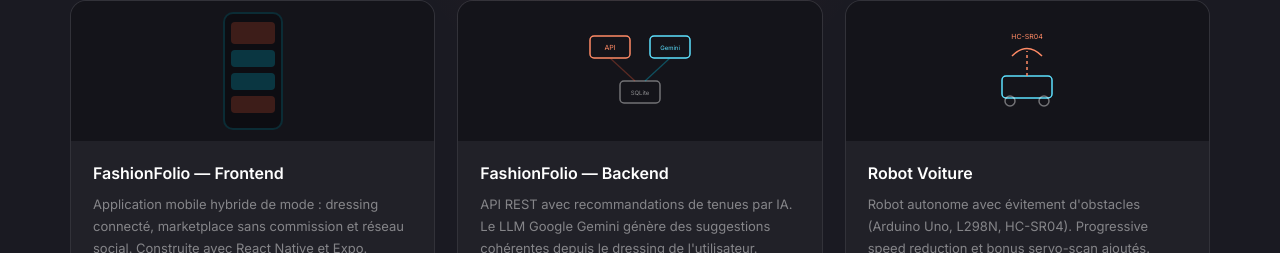
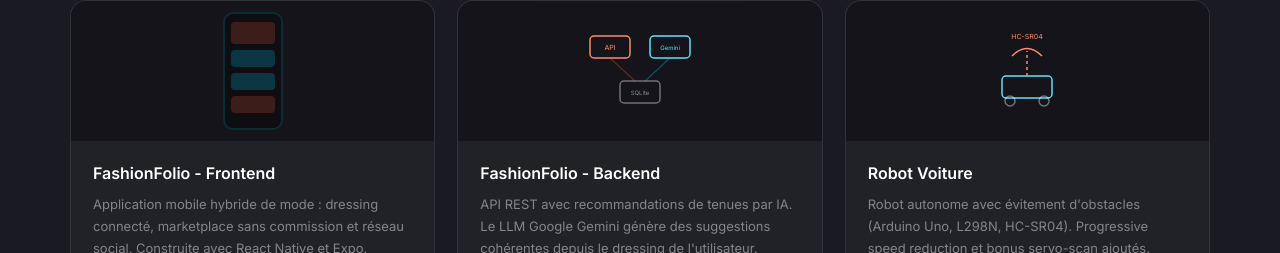
Before and after one commit to przlelia-art/Portfolio, a React (Vite) app: page / in a window 1280 px wide. Shown: the part 2550-2803 px from the top of the page. Built offline with nearby package versions, Linux system fonts and the light colour scheme.

Commit message:
fix: correction of writing L33 and L42

```diff
--- a/src/components/Projects.jsx
+++ b/src/components/Projects.jsx
@@ -30,7 +30,7 @@ const projects = [
   },
   {
     id: 4,
-    title: "FashionFolio — Frontend",
+    title: "FashionFolio - Frontend",
     description:
       "Application mobile hybride de mode : dressing connecté, marketplace sans commission et réseau social. Construite avec React Native et Expo.",
     technologies: ["React Native", "Expo", "JWT"],
@@ -39,7 +39,7 @@ const projects = [
   },
   {
     id: 5,
-    title: "FashionFolio — Backend",
+    title: "FashionFolio - Backend",
     description:
       "API REST avec recommandations de tenues par IA. Le LLM Google Gemini génère des suggestions cohérentes depuis le dressing de l'utilisateur.",
     technologies: ["FastAPI", "SQLite", "Google Gemini"],
```
